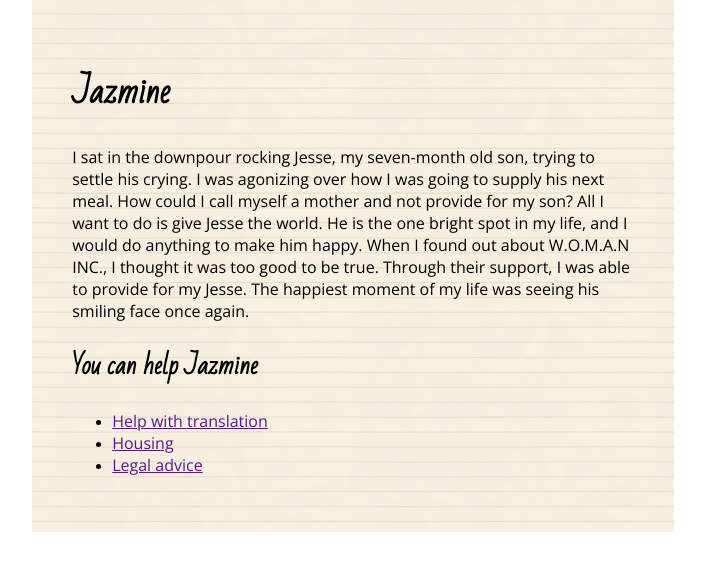
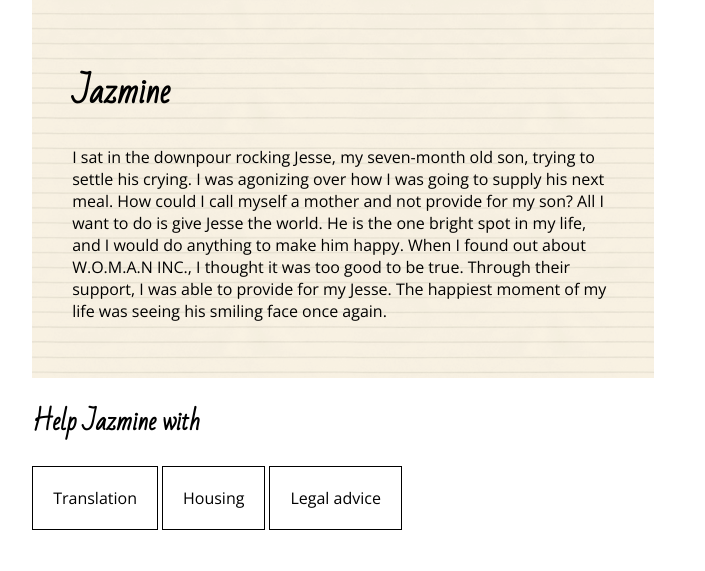
Before and after one commit to jmarkina/house-her, a Python web app: template templates/full-story-jasmine.html in a window 1280 px wide. Shown: the top 571 px of the page, without its empty margins (287-992 px from the left). Run offline with Jinja, Linux system fonts and the light colour scheme; the template is opened without the code that fills it, so the values that code supplies are empty.

Commit message:
full page styling

```diff
--- a/css_dir/index.css
+++ b/css_dir/index.css
@@ -258,6 +258,17 @@ body {
   float: none;
   margin: 0 auto; }
 
+ul {
+  padding-left: 0; }
+  ul li {
+    list-style-type: none;
+    display: inline-block;
+    border: 1px solid black;
+    padding: 20px; }
+    ul li a {
+      text-decoration: none;
+      color: black; }
+
 h1, h2 {
   font-family: 'Bad Script', cursive; }
 
--- a/scss/_components.scss
+++ b/scss/_components.scss
@@ -5,3 +5,16 @@
 	float: none;
 	margin: 0 auto;
 }
+ul {
+	padding-left: 0;
+	li {
+		list-style-type: none;
+		display: inline-block;
+		border: 1px solid black;
+		padding: 20px;
+		a {
+			text-decoration: none;
+			color: black;
+		}
+	}
+}
--- a/scss/_full-story.scss
+++ b/scss/_full-story.scss
@@ -1,3 +1,6 @@
 .full-story {
 	padding: 40px;
 }
+ul li {
+
+}
--- a/templates/full-story-jasmine.html
+++ b/templates/full-story-jasmine.html
@@ -6,16 +6,19 @@
 </head>
 <body>
 	<div class="grid">
-		<div class="center col-7-12 full-story texture">
+		<div class="center col-7-12">
+			<div class="full-story texture">
 				<h1>Jazmine</h1>
 				<p>I sat in the downpour rocking Jesse, my seven-month old son, trying to settle his crying. I was agonizing over how I was going to supply his next meal. How could I call myself a mother and not provide for my son? All I want to do is give Jesse the world. He is the one bright spot in my life, and I would do anything to make him happy.  When I found out about W.O.M.A.N INC., I thought it was too good to be true. Through their support, I was able to provide for my Jesse. The happiest moment of my life was seeing his smiling face once again.</p>
-		<h2>You can help Jazmine</h2>
+			</div>
 			<div class="needs">
+				<h2>Help Jazmine with</h2>
 				<ul>
-				<li><a href="">Help with translation</a></li>
+					<li><a href="">Translation</a></li>
 					<li><a href="">Housing</a></li>
 					<li><a href="">Legal advice</a></li>
 				</ul>
+			</div>
 			</div>
 		</div>
 	</div>
```
Also changed, not shown: 1 other file. Lines whose indentation alone changed are shown as unchanged.
